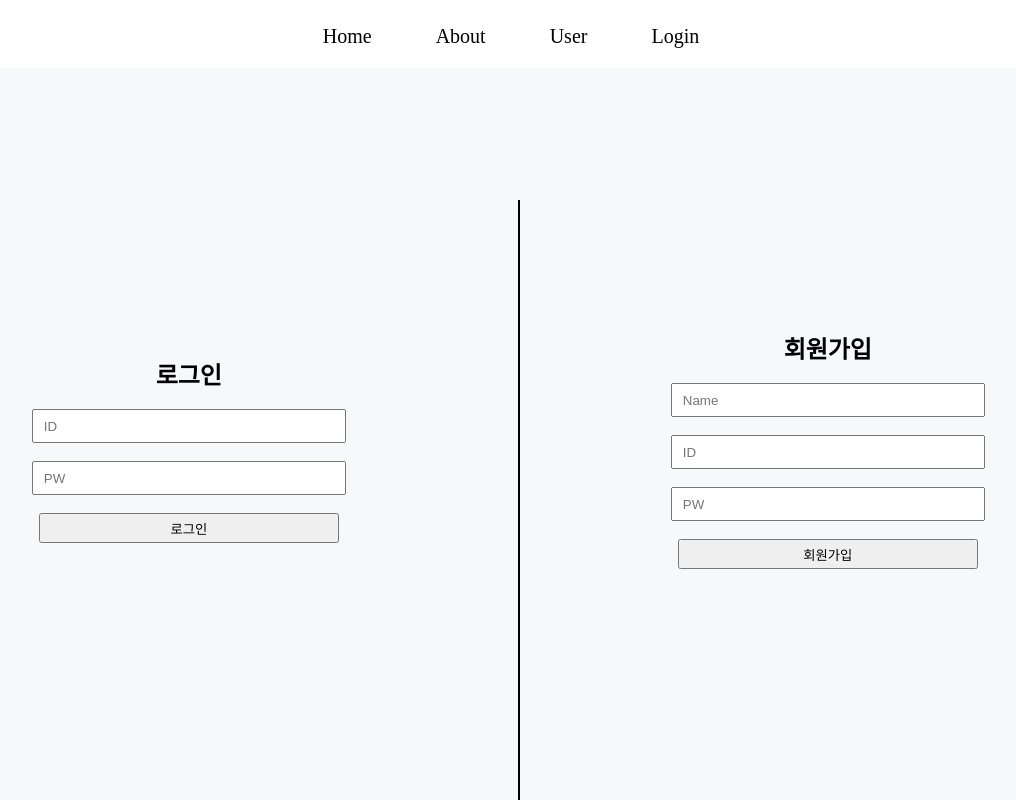
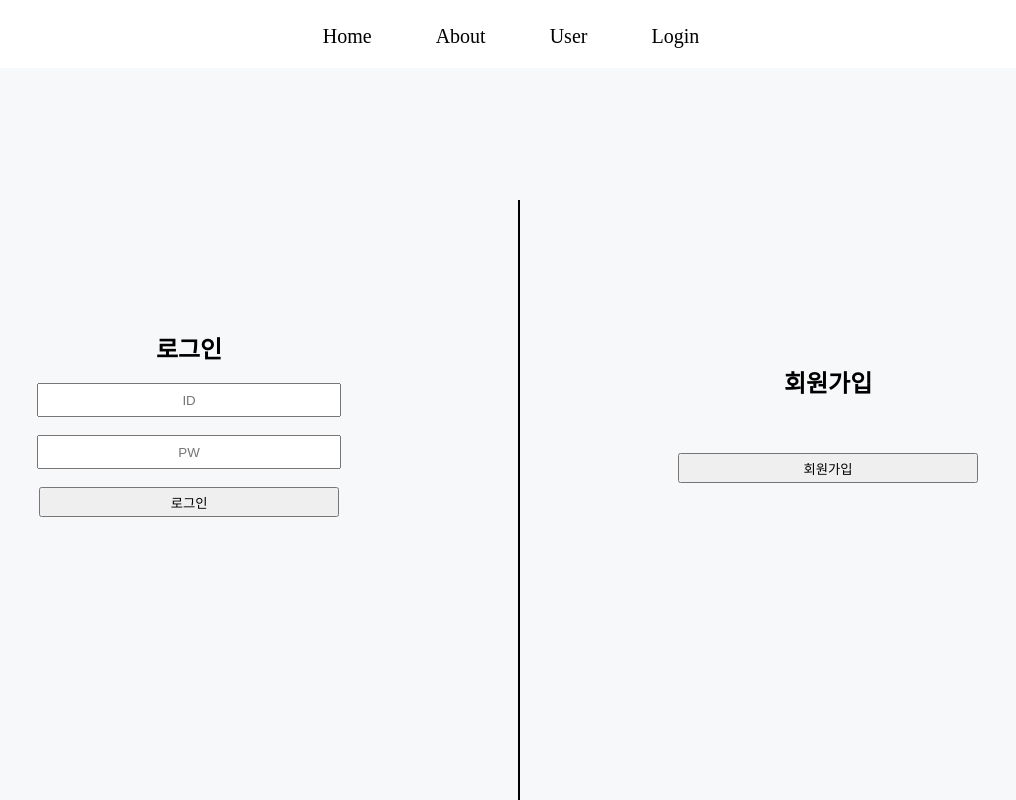
Before and after one commit to ChaeYubin/GURU1-Team-Project, a Django app: template blog/templates/blog/login+css.html in a window 1280 px wide. Shown: the whole page, without its empty margins (119-1135 px from the left). Run offline with Django 3.2, Linux system fonts and the light colour scheme; the template is opened without the code that fills it, so the values that code supplies are empty.

Commit message:
Update login+css.html

```diff
--- a/blog/templates/blog/login+css.html
+++ b/blog/templates/blog/login+css.html
@@ -15,6 +15,7 @@
                 flex-direction: column
             }
 
+        body{background-color: #F7F8FA}
         a{text-decoration: none; color:#000000;}
         *{margin: 0; padding: 0;}
         li{font-size: 15pt;}
@@ -41,7 +42,7 @@
     <div class="vl"></div>
     <table width="100%" style=" border: none; text-align: center;">
         <tr>
-            <td colspan="1" style="; padding:150px;"></td>
+            <td colspan="1" style=";padding:150px;"></td>
         </tr>
         <tr>
             <td class="login" style="width:900px;">
@@ -50,13 +51,15 @@
                <p style=" width:100%;text-align: center;">
                 <br>
                 <input name="userID" type="text" placeholder="ID"
-                style="text-align: left; padding-left: 10px">
+                style="text-align: center; ">
                 <br><br>
                 <input name="password" type="password" placeholder="PW"
-                style="text-align: left; padding-left: 10px">
+                style="text-align: center;">
                 <br><br>
                 <input class="btn btn-primary" type="submit" value="로그인">
-               </p>
+
+
+
             </td>
             <td class="join" style="width:1000px">
                 <h2>회원가입</h2>
@@ -64,13 +67,10 @@
                 <p style=" width:50%; text-align: center; ">
                 <br>
                 <form method="POST" action="">
-                <input name="username" type="text" placeholder="Name" style="text-align: left; padding-left: 10px">
+
                 <br><br>
-                <input name="userID" type="text" placeholder="ID" style="text-align: left; padding-left: 10px">
-                <br><br>
-                <input name="password" type="password" placeholder="PW" style="text-align: left; padding-left: 10px ">
-                <br><br>
-                <input class="btn btn-primary" type="submit" value="회원가입">
+                <input type="button" value="회원가입" onclick="location.href='signup+css.html'" >
+
 
                 </form>
                </p>
@@ -83,8 +83,8 @@
                 <ul class="menu">
                     <li  style="display:inline-block;"><a href="mainpage+css.html">Home</a></li>
                     <li  style="display:inline-block;"><a href="#">About</a></li>
-                    <li  style="display:inline-block;"><a href="#">User</a></li>
-                    <li  style="display:inline-block;"><a href="login_1.html">Login</a></li>
+                    <li  style="display:inline-block;"><a href="user_login+css.html">User</a></li>
+                    <li  style="display:inline-block;"><a href="login+css.html">Login</a></li>
                 </ul>
             </nav>
         </div>
```
Lines whose indentation alone changed are shown as unchanged.
